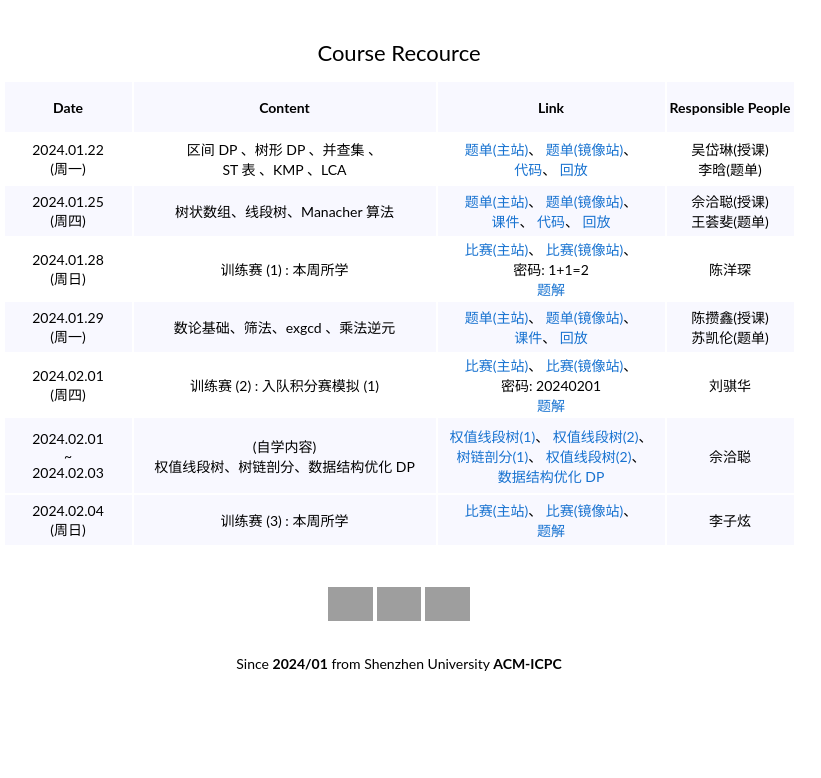
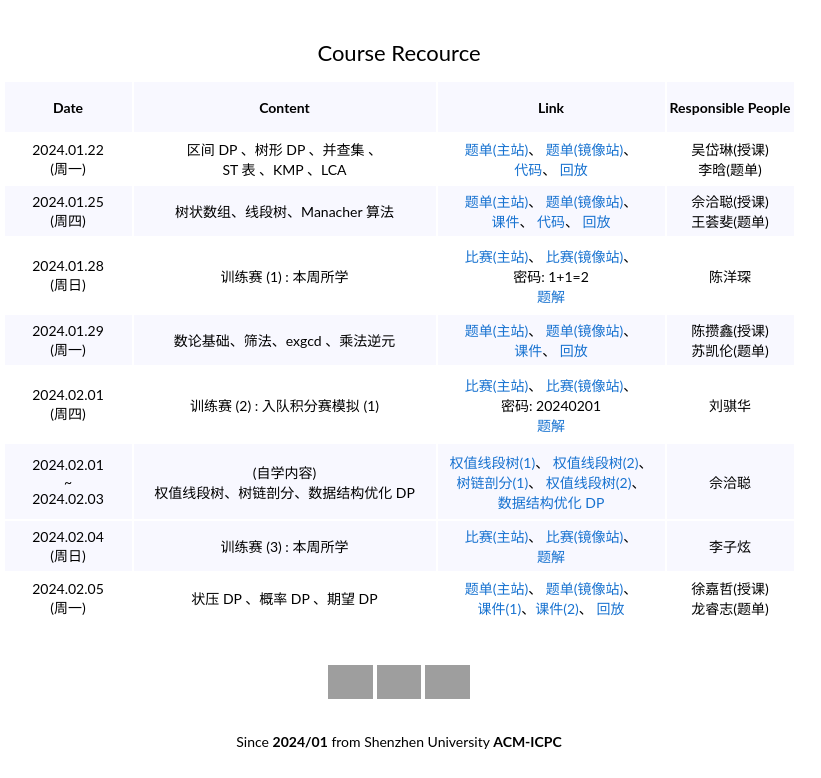
Before and after one commit to szuacm/2024winter, a plain HTML site: page index.html in a window 1280 px wide. Shown: the part 1105-1883 px from the top of the page, without its empty margins (241-1062 px from the left). Before the commit the page ends 1805 px from the top, so only its background shows below. Drawn offline with Linux system fonts and the light colour scheme; grey boxes are pictures that could not be loaded.

Commit message:
2024.02.05

```diff
--- a/index.html
+++ b/index.html
@@ -51,7 +51,7 @@
                   <p align="center">
                     <heading>This Week</heading>
                   </p>
-                  <p align="center">2024.02.05 (周一) 授课</p>
+                  <p align="center">时间待定 训练赛: 入队积分赛模拟 (2) (新年主题) </p>
                   <p></p>
                 </td>
               </tr>
@@ -69,7 +69,7 @@
                     <tbody align="center">
                       <tr height="50" bgcolor="#F1F8E9">
                         <td align="center" width="750">
-                          <strong>Update: </strong> 2024.02.04 训练赛 (3) 资料
+                          <strong>Update: </strong> 2024.02.05 (周一) 授课资料
                         </td>
                       </tr>
                     </tbody>
@@ -320,7 +320,7 @@
                 </td>
               </tr>
 
-              <tr height="50">
+              <tr height="75">
                 <td align="center">
                   2024.01.28
                   <br>
@@ -366,7 +366,7 @@
                 </td>
               </tr>
 
-              <tr height="50">
+              <tr height="75">
                 <td align="center">
                   2024.02.01
                   <br>
@@ -436,6 +436,30 @@
                 </td>
               </tr>
 
+              <tr height="50">
+                <td align="center">
+                  2024.02.05
+                  <br>
+                  (周一)
+                </td>
+                <td align="center">
+                  状压 DP 、概率 DP 、期望 DP
+                </td>
+                <td align="center">
+                  <a href="https://vjudge.net/contest/608306" target="_blank">题单(主站)</a>、
+                  <a href="https://vjudge.csgrandeur.cn/contest/608306" target="_blank">题单(镜像站)</a>、
+                  <br>
+                  <a href="./pdfs/寒训 4.1.pdf" target="_blank">课件(1)</a>、<a href="./pdfs/寒训 4.2.pdf" target="_blank">课件(2)</a>、
+                  <a href="https://meeting.tencent.com/v2/cloud-record/share?id=7c980811-a920-4053-bfd1-27416a6fa3cd"
+                    target="_blank">回放</a>
+                </td>
+                <td align="center">
+                  徐嘉哲(授课)
+                  <br>
+                  龙睿志(题单)
+                </td>
+              </tr>
+
 
             </tbody>
           </table>
```
Also changed, not shown: 2 other files.
